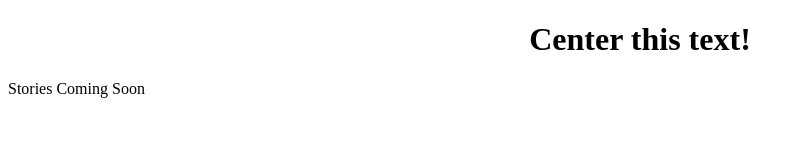
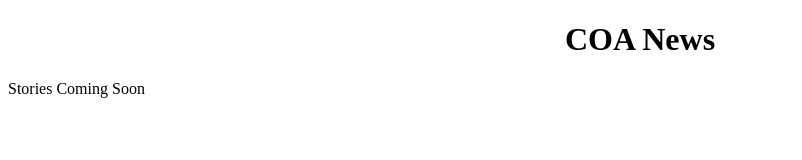
Before and after one commit to COANews/COANews.github.io, a plain HTML site: page index.html in a window 1280 px wide. Shown: the whole page, without its empty margins (0-802 px from the left). Drawn offline with Linux system fonts and the light colour scheme.

Commit message:
Update index.html

```diff
--- a/index.html
+++ b/index.html
@@ -6,7 +6,7 @@
 </head>
 <body>
 
-<h1 style="text-align:center">Center this text!</h1>
+<h1 style="text-align:center">COA News</h1>
 <p>Stories Coming Soon</p>
 
 </body>
```
